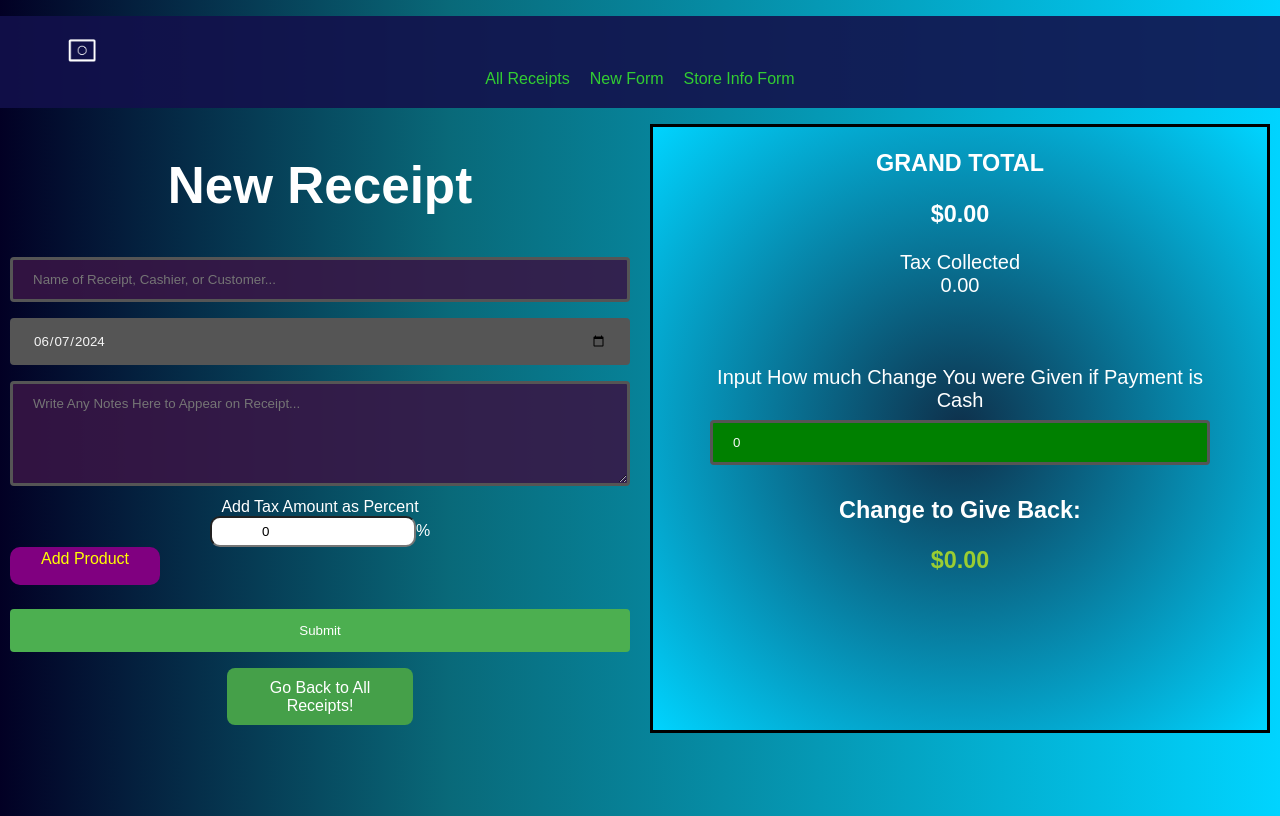
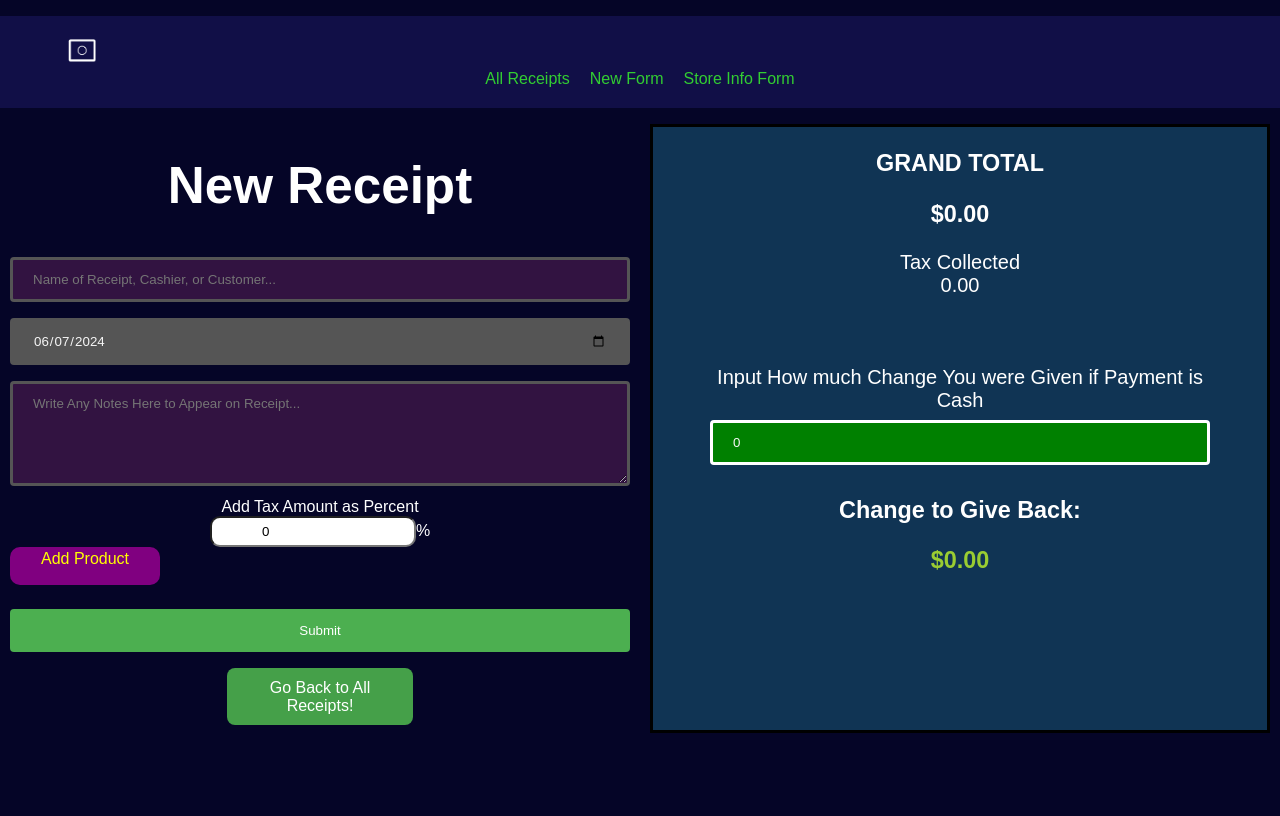
Before and after one commit to SharukhGV/simple-pos, a React (Vite) app in the folder src/renderer/: page /#/receipts/new in a window 1280 px wide. Built offline with nearby package versions, Linux system fonts and the light colour scheme.

Commit message:
background color change

```diff
--- a/src/renderer/src/App.css
+++ b/src/renderer/src/App.css
@@ -24,9 +24,10 @@
 
 
   .dark{
-    background: rgb(2,0,36);
-    background: linear-gradient(90deg, rgba(2,0,36,1) 0%, rgba(9,105,121,1) 35%, rgba(0,212,255,1) 100%);
+    /* background: rgb(2,0,36);
+    background: linear-gradient(90deg, rgba(2,0,36,1) 0%, rgba(9,105,121,1) 35%, rgba(0,212,255,1) 100%); */
     color: white;
+    background: #050527;
   }
 
 
--- a/src/renderer/src/Components/newForm.css
+++ b/src/renderer/src/Components/newForm.css
@@ -24,12 +24,12 @@
         padding:"10px";
         margin-left: 10px;
         margin-right: 10px;
-        background: rgb(14,48,75);
-        background: radial-gradient(circle, rgba(14,48,75,1) 0%, rgba(3,179,219,1) 80%, rgba(0,212,255,1) 100%);
+        background: rgba(18, 56, 87, 0.934);
         border: solid black;
     }
 
     .calculations input {
       background-color: green;
+      border: solid white;
 
     }
```
